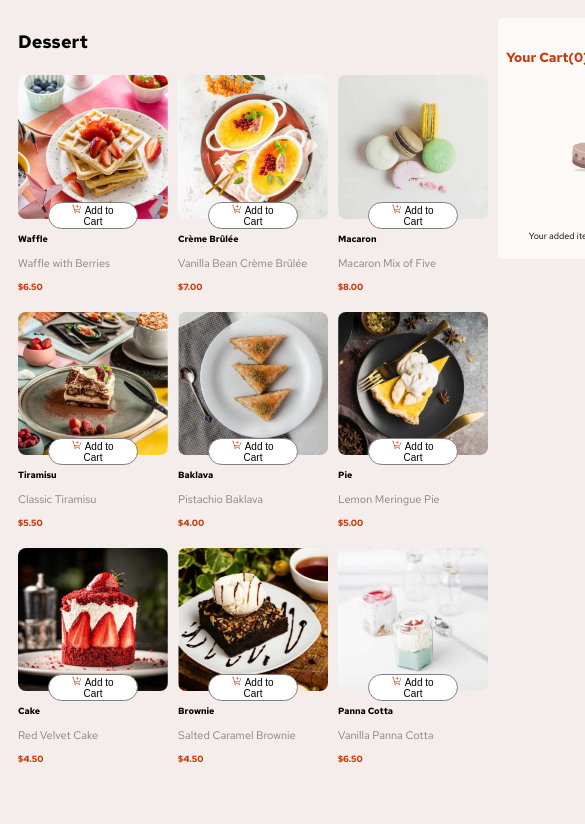
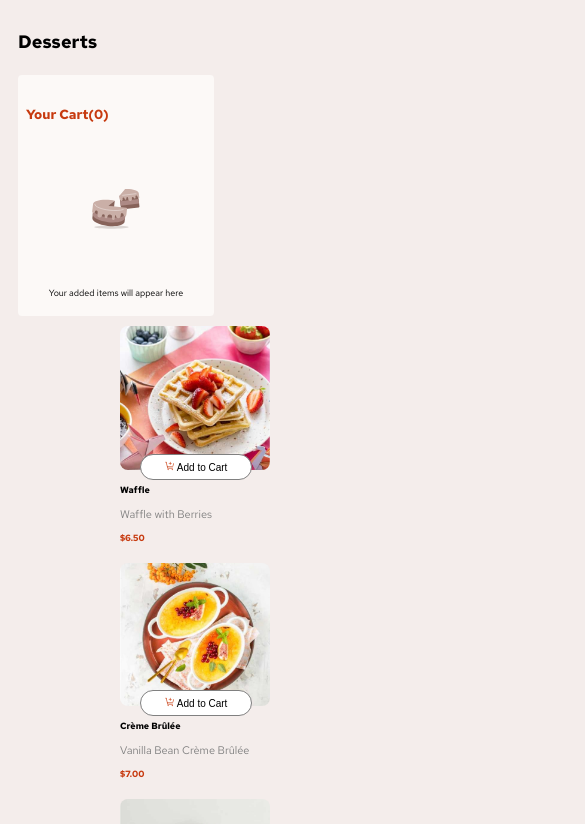
Before and after one commit to emperor1239182/desserts, a React (Vite) app: page / in a window 390 px wide. Shown: the top 824 px of the page, 585 px wide, since content can reach past the window. Built offline with nearby package versions, Linux system fonts and the light colour scheme.

Commit message:
add Order Confirmation feature; enhance Cart and App components for improved order handling and styling with RWD

```diff
--- a/src/App.css
+++ b/src/App.css
@@ -5,13 +5,15 @@ html {
 
 .container {
   display: grid;
-  grid-template-columns: 150px 150px 150px;
+  grid-template-columns: 150px 150px 150px 150px;
   gap: 10px;
   padding: 10px;
 }
 .container .topic {
   font-size: large;
   font-weight: bold;
+  grid-column: 1/4;
+  align-self: self-start;
 }
 .container img {
   border-radius: 8px;
@@ -20,18 +22,32 @@ html {
 .container .cart {
   position: relative;
   background-color: hsl(20, 50%, 98%);
-  width: 200px;
-  height: auto;
+  width: 180px;
+  overflow: auto;
   border-radius: 4px;
   text-align: center;
-  grid-area: 2/4;
-  margin-top: -30px;
+  grid-row: 1/6;
+  grid-column: 4;
+  align-self: self-start;
   padding: 8px;
 }
 .container .cart .appear {
   font-size: 9px;
   font-weight: bold;
   color: grey;
+}
+.container .cart .totalOrders {
+  display: flex;
+  justify-content: space-between;
+}
+.container .cart .confirm {
+  width: 90%;
+  border-radius: 13px;
+  border-color: transparent;
+  background-color: hsl(14, 86%, 42%);
+  color: white;
+  font-size: 9px;
+  padding: 6px;
 }
 
 .dessert p:nth-child(4) {
@@ -40,41 +56,70 @@ html {
   font-weight: bold;
 }
 
-.dessert p:nth-child(2) {
+.dessert p:nth-child(3) {
   font-size: 11px;
   color: grey;
 }
 
-.dessert p:nth-child(3) {
+.dessert p:nth-child(2) {
   font-size: 9px;
   font-weight: bold;
 }
 
-.add {
-  font-size: 9px;
+.imageContainer {
+  position: relative;
+  width: auto;
+}
+
+.addToCart {
+  position: absolute;
+  width: 50%;
+  bottom: -5px;
+  left: 20%;
+  right: 20%;
+  display: flex;
+  justify-content: space-between;
   border: 1px solid grey;
   border-radius: 28px;
   text-align: center;
   padding: 0 10px;
-  position: absolute;
-  bottom: -5px;
-  left: 20%;
-  right: 20%;
-}
-
-.tira, .velvet, .waffles {
-  grid-column: 1;
-}
-
-.cartName {
-  font-size: 9px;
-  font-weight: bold;
 }
 
 .cartList {
-  position: absolute;
+  border-bottom: 1px solid grey;
+  display: flex;
+  justify-content: space-between;
+  gap: 7px;
+}
+.cartList .remove {
+  font-size: 8px;
+  border-radius: 100%;
+  width: 14px;
+  height: 14px;
+  align-self: center;
+  color: grey;
+  border-color: transparent;
+  text-align: center;
+  padding: 2px;
 }
 
-.divider {
-  border-bottom: 1px thin grey;
+@media only screen and (max-width: 500px) {
+  .container {
+    display: flex;
+    flex-direction: column;
+    justify-content: center;
+  }
+  .addToCart {
+    /* Added to override 'position: absolute' */
+    width: 100px;
+    padding: 5px;
+    border: 1px solid grey; /* Changed border color for debugging */
+    background-color: lightgray; /* Added background color for debugging */
+    position: absolute;
+    left: 20px;
+    right: 10px;
+    text-align: center;
+    display: flex;
+    justify-content: space-around;
+  }
 }/*# sourceMappingURL=App.css.map */
--- a/src/App.jsx
+++ b/src/App.jsx
@@ -2,13 +2,19 @@ import './App.scss'
 import { AddToCart } from './Add To Cart';
 import { desserts } from './Dessert';
 import { Cart } from './Cart';
-
+import {useCart} from './Cartcount'
+import { Orderconfirmation } from './Orderconfirmation';
 
 const App = ()=>{
+  const {orderconfirmation} = useCart();
+  const background ={
+    backdropFilter: orderconfirmation ? 'blur(455px)' : '',
+    zIndex: orderconfirmation ? '-1' : ''
+  }
   return (
     <>
-    <div className='container'>
-    <h1 className='topic'>Dessert</h1>
+    <div className='container' style={background}>
+    <h1 className='topic'>Desserts</h1>
     <Cart/>
       {
         desserts?.map((products)=>{
@@ -27,6 +33,7 @@ const App = ()=>{
         })
       }
     </div>
+    {orderconfirmation && <Orderconfirmation/>}
     </>
   )
 }
--- a/src/App.scss
+++ b/src/App.scss
@@ -7,8 +7,21 @@ $weight: bold;
 $font: 9px;
 $color: grey;
 $priceColor: hsl(14, 86%, 42%);
-
+@mixin confirmation{
+            width: 90%;
+            border-radius: 13px;
+            border-color: transparent;
+            background-color: $priceColor;
+            color: white;
+            font-size: $font;
+            padding: 6px;
+}
+@mixin total{
+    display: flex;
+    justify-content: space-between;
+}
 .container{
+    position: relative;
     display: grid;
     grid-template-columns: 150px 150px 150px 150px;
     gap: 10px;
@@ -40,8 +53,15 @@ $priceColor: hsl(14, 86%, 42%);
         font-weight: $weight;
         color: $color;
         }
+        .totalOrders{
+            @include total()
+        }
+        .confirm{
+           @include confirmation();
+         }
 
     }
+
 }
 
 .dessert p:nth-child(4){
@@ -63,21 +83,23 @@ $priceColor: hsl(14, 86%, 42%);
     position: relative;
     width: auto;
 
+}
 .addToCart{
-
-        border: 1px solid grey;
-        border-radius: 28px;
-        text-align: center;
-        padding: 0 10px;
     position: absolute;
+    width: 50%;
     bottom: -5px;
     left: 20%;
     right: 20%;
     display: flex;
     justify-content: space-between;
+    border: 1px solid grey;
+    border-radius: 28px;
+    // text-align: center;
+    padding: 0 10px;
 }
 
-}
+
+
 .cartList{
     border-bottom: 1px solid grey;
     display: flex;
@@ -85,14 +107,76 @@ $priceColor: hsl(14, 86%, 42%);
     gap: 7px;
     .remove{
         font-size: 8px;
-
         border-radius: 100%;
         width: 14px;
         height: 14px;
         align-self: center;
         color: $color;
-        border-color: $color;
+        border-color: transparent;
         text-align: center;
         padding: 2px;
     }
 }
+@media  only screen and (max-width: 500px) {
+    .container{
+        display: flex;
+        flex-direction: column;
+        justify-content: center;
+        align-items: center
+    };
+
+    .addToCart {
+        width: 100px;
+        padding: 5px;
+        border: 1px solid grey;
+        background-color: lightgray;
+        position: absolute;
+        left: 20px;
+        right: 10px;
+        text-align: center;
+        display: flex;
+        justify-content: space-around;
+      }
+
+}
+
+@keyframes fadeIn {
+    from {
+        opacity: 0;
+        transform: scale(0.9);
+    }
+    to {
+        opacity: 1;
+        transform: scale(1);
+    }
+}
+.orderConfirmation{
+    position: fixed;
+    z-index: 2;
+    box-shadow: 0px 4px 10px rgba(0, 0, 0, 0.2);
+    display: block;
+    left: 25%;
+    right: 25%;
+    bottom: 20%;
+    background-color: hsl(20, 50%, 98%);
+    width: 90%;
+    max-width: 50%;
+    padding: 8px;
+    text-align: center;
+    animation: fadeIn 0.3s ease-in-out;
+
+        .checkmark{
+            color: green;
+            text-align: center;
+            border-radius: 50%;
+            border: 1px solid green;
+            width: 20px;
+            height: 20px;
+        }
+        .newOrder{
+            @include confirmation();
+        }
+        .sum{
+            @include total()
+        }
+}
--- a/src/Cart.jsx
+++ b/src/Cart.jsx
@@ -1,9 +1,10 @@
 import { desserts } from "./Dessert";
 import { useCart } from "./Cartcount";
 export const Cart = ()=>{
-    const {cart, removeItem} = useCart();
+    const {cart, removeItem, handleOrderconfirmation} = useCart();
     const cartItems = Object.values(cart);
   const totalItems = cartItems.reduce((sum, item) => sum + item.quantity, 0);
+  const totalOrders = cartItems.reduce((sum, item) => sum + item.price * item.quantity, 0);
 
 
     return (
@@ -32,6 +33,8 @@ export const Cart = ()=>{
                 Object.keys(cart).map((id)=>{
                     const {image, name, price, quantity} = cart[id];
                     const totalPrice =  quantity * price.toFixed(2);
+
+
                     return (
                         <div key={id} className="cartList">
                             <img src={image} alt={name} style={{width:'40px', height:'30px'}} />
@@ -42,9 +45,21 @@ export const Cart = ()=>{
                                 <p style={{fontSize:'9px', fontWeight:'bold'}}>Total: ${totalPrice} </p>
                                 <button className="remove" onClick={()=> removeItem(id)}>X</button>
                         </div>
+
                     );
                 })
             }
+            {totalItems > 0 &&
+            <>
+            <div className="totalOrders">
+            <p style={{fontSize: '9px', color: 'grey'}}>Order Total</p>
+            <p style={{fontSize: '14px', fontWeight:'bolder'}}>${totalOrders.toFixed(2)} </p>
+        </div>
+        <button className="confirm" onClick={handleOrderconfirmation}>Confirm Order</button>
+        </>
+            }
+
+
         </div>
     );
 }
--- a/src/Cartcount.jsx
+++ b/src/Cartcount.jsx
@@ -5,6 +5,7 @@ export const CartContext = createContext();
 export const CartContainer = ({ children }) => {
   const [cart, setCart] = useState({});
   const [, setDummyState] = useState(0);
+  const [orderconfirmation, setOrderconfirmation] = useState(false);
   const Counts = useRef({});
 
   const forceUpdate = () => setDummyState((prev) => prev + 1);
@@ -50,8 +51,15 @@ export const CartContainer = ({ children }) => {
     Counts.current[id] = 0
   }
 
+  const handleOrderconfirmation = () => {
+    orderconfirmation === true ? setOrderconfirmation(false) : setOrderconfirmation(true);
+    orderconfirmation === true ? setCart({}) : setCart(cart);
+    orderconfirmation === true ? Counts.current = {} : Counts.current = Counts.current;
+
+  };
+
   return (
-    <CartContext.Provider value={{ cart, addToCart, itemCounts: Counts.current, handleIncrement, handleDecrement, removeItem }}>
+    <CartContext.Provider value={{ cart, addToCart, itemCounts: Counts.current, handleIncrement, handleDecrement, removeItem, handleOrderconfirmation, orderconfirmation }}>
       {children}
     </CartContext.Provider>
   );
--- /dev/null
+++ b/src/Orderconfirmation.jsx
@@ -0,0 +1,49 @@
+import { desserts } from "./Dessert";
+import { useCart } from "./Cartcount";
+
+export const Orderconfirmation = ()=>{
+    const {cart, handleOrderconfirmation, orderConfirmation} = useCart();
+    const cartItems = Object.values(cart);
+  const totalItems = cartItems.reduce((sum, item) => sum + item.quantity, 0);
+  const totalOrders = cartItems.reduce((sum, item) => sum + item.price * item.quantity, 0);
+
+
+    return (
+        <div className=" orderConfirmation">
+            <p className="checkmark">✔</p>
+            <h5 className="cartName" style={{ textAlign:'left'}}>Order Confirmed </h5>
+            <p style={{ textAlign:'left', color:'grey', fontSize:'9px'}}>We hope you enjoy your food!</p>
+
+            {
+                Object.keys(cart).map((id)=>{
+                    const {image, name, price, quantity} = cart[id];
+                    const totalPrice =  quantity * price.toFixed(2);
+
+
+                    return (
+                        <div key={id} className="cartList">
+                            <img src={image} alt={name} style={{width:'40px', height:'30px'}} />
+
+                                <p style={{fontSize:'9px', fontWeight:'bold'}}>{name}</p>
+                                <p style={{fontSize:'9px'}}>${price.toFixed(2)}</p>
+                                <p style={{fontSize:'9px', color:'hsl(14, 86%, 42%)'}}> {quantity}X</p>
+                                <p style={{fontSize:'9px', fontWeight:'bold'}}>Total: ${totalPrice} </p>
+                        </div>
+
+                    );
+                })
+            }
+            {totalItems > 0 &&
+            <>
+            <div className="sum">
+            <p style={{fontSize: '9px', color: 'grey'}}>Order Total</p>
+            <p style={{fontSize: '14px', fontWeight:'bolder'}}>${totalOrders.toFixed(2)} </p>
+        </div>
+        <button className="newOrder" onClick={handleOrderconfirmation}>Start New Order</button>
+        </>
+            }
+
+
+        </div>
+    );
+}
```
Also changed, not shown: 1 other file (tests, documents, lock files or other folders). Lines whose indentation alone changed are shown as unchanged.
